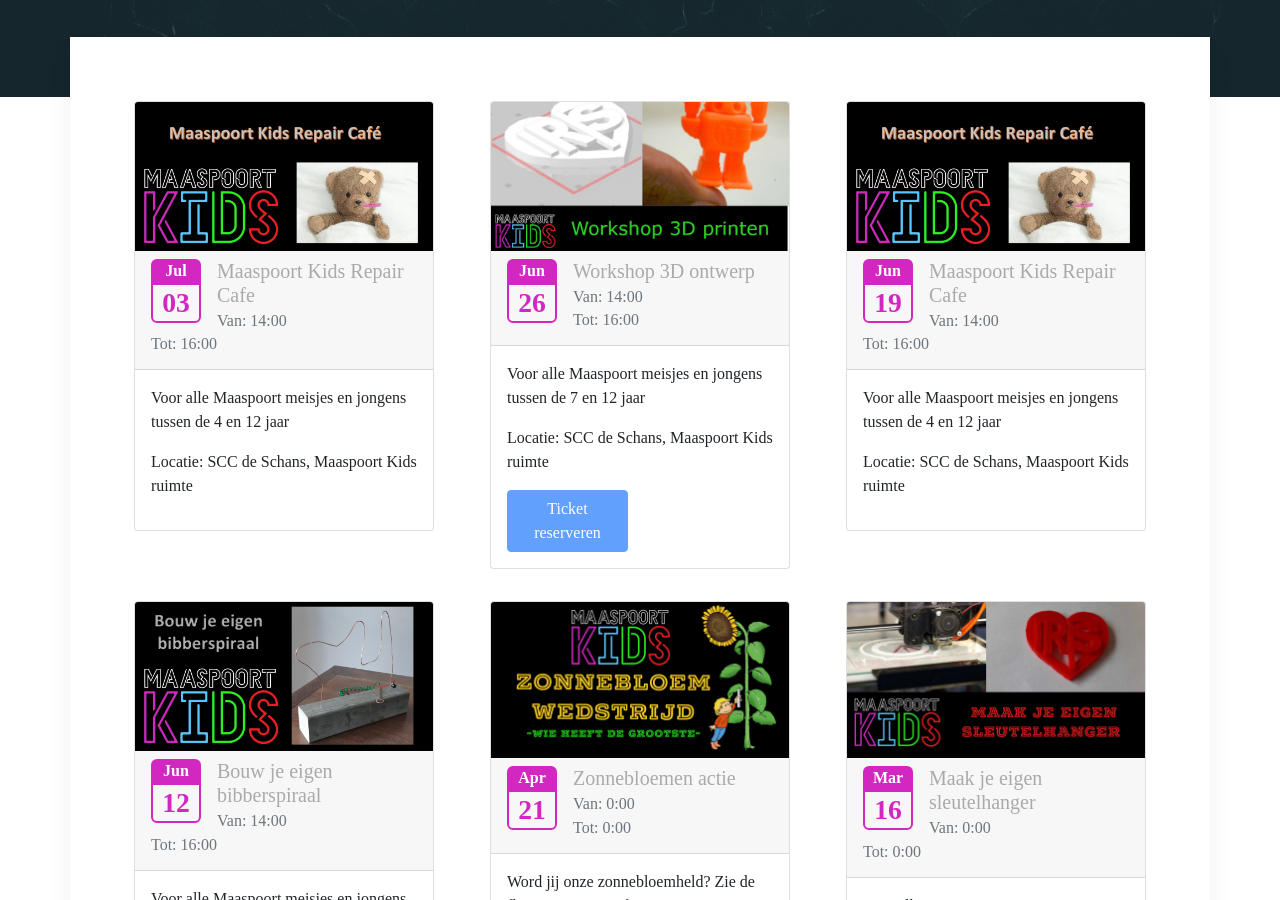
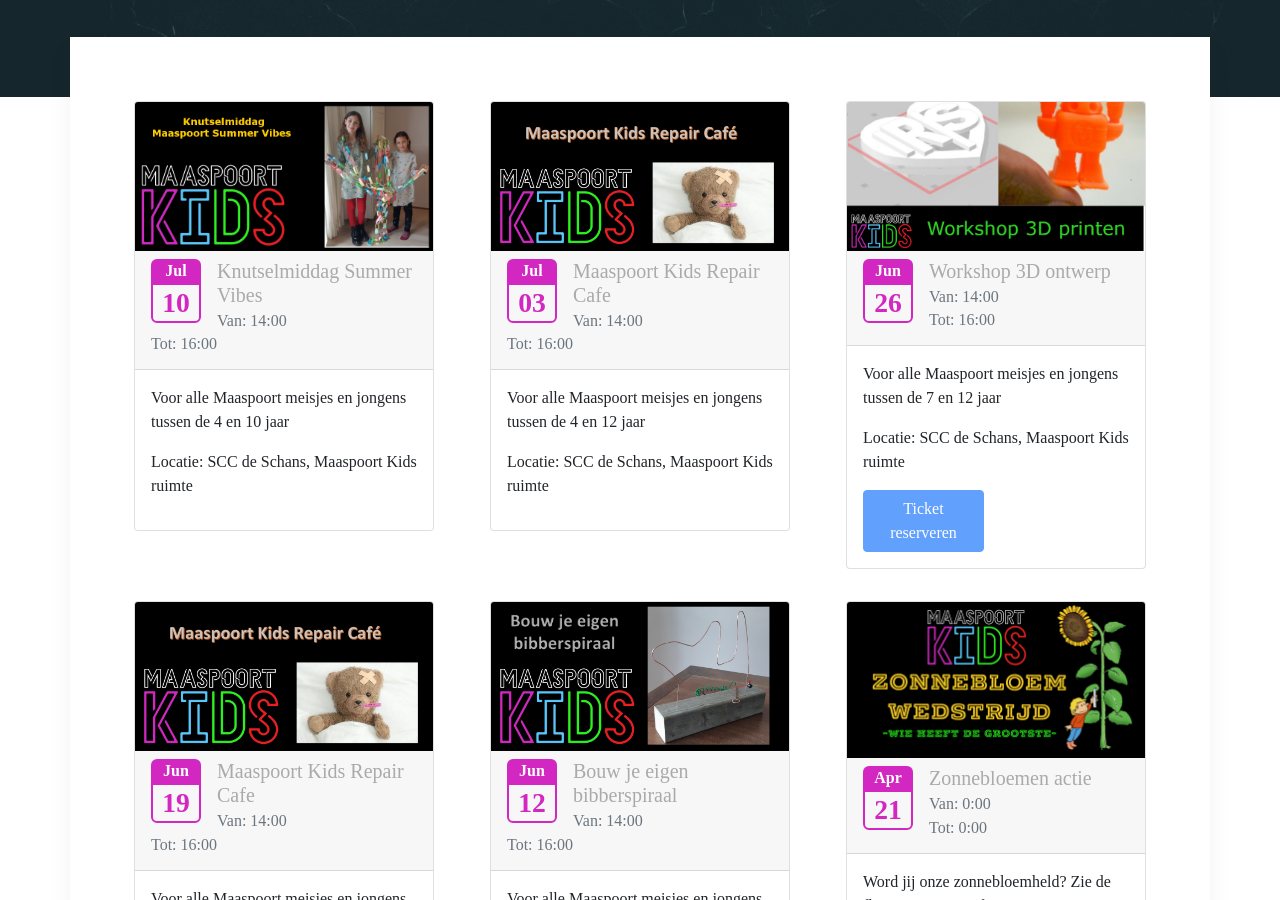
Before and after one commit to maaspoortkids/maaspoortkids.github.io, a Jekyll site: the page built from pages/evenementen.md, in a window 1280 px wide and 900 px high, scrolled down 360 px. Built offline with Jekyll 4.4.1, drawn with Linux system fonts in a browser that asks for light colours; some web fonts are replaced.

Commit message:
Toevoegen knutselmiddag

```diff
--- a/_data/events.yml
+++ b/_data/events.yml
@@ -1,3 +1,10 @@
+- name: Knutselmiddag Summer Vibes
+  thumbnail: /assets/images/evenementen/2021-07_knutselmiddag.png
+  start: 2021-07-10T14:00:00+01:00
+  end: 2021-07-10T16:00:00+01:00
+  location: SCC de Schans, Maaspoort Kids ruimte
+  description: Voor alle Maaspoort meisjes en jongens tussen de 4 en 10 jaar
+
 - name: Maaspoort Kids Repair Cafe
   thumbnail: /assets/images/evenementen/2021-06_repair_cafe.jpg
   start: 2021-07-03T14:00:00+01:00
```
